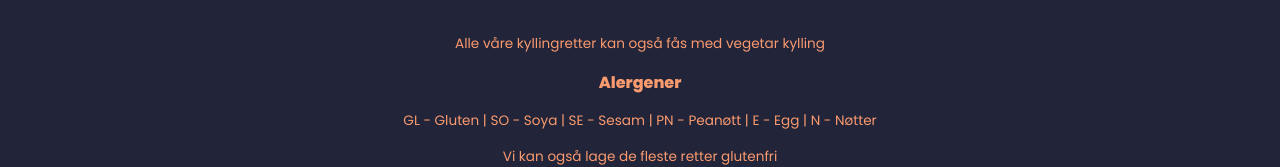
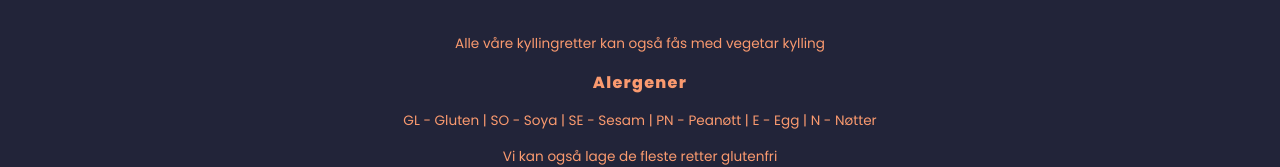
Before and after one commit to ellrub/panda, a React (Create React App) app in the folder panda/: page / in a window 1280 px wide. Shown: the part 4512-4679 px from the top of the page. Built offline with nearby package versions, Linux system fonts and the light colour scheme.

Commit message:
letter spacing

```diff
--- a/panda/src/container/Menu/Menu.scss
+++ b/panda/src/container/Menu/Menu.scss
@@ -57,6 +57,7 @@ main {
         h3 {
             font-size: 1rem;
             margin-top: 1rem;
+            letter-spacing: 0.08rem;
         }
 
     }
```
